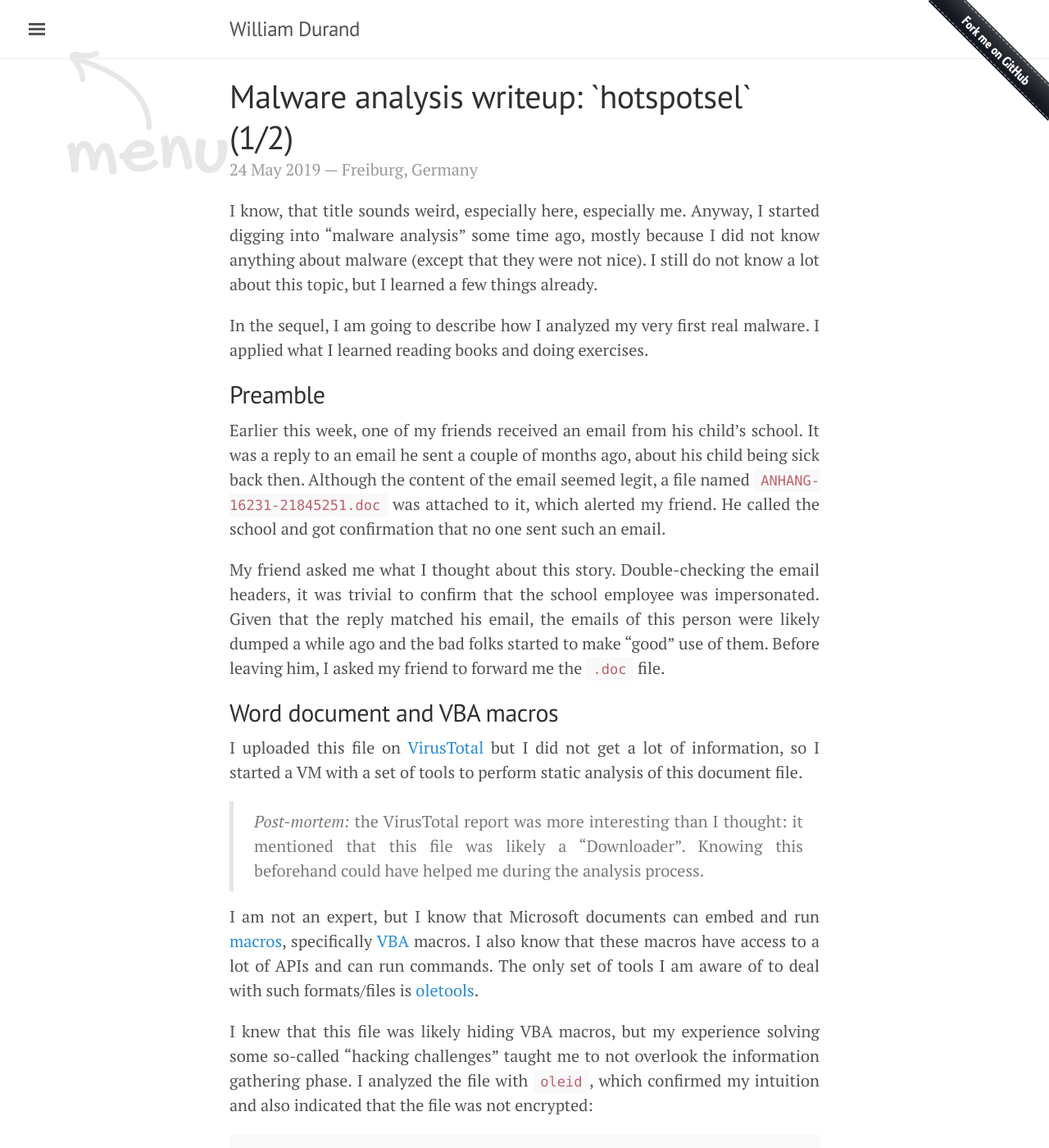
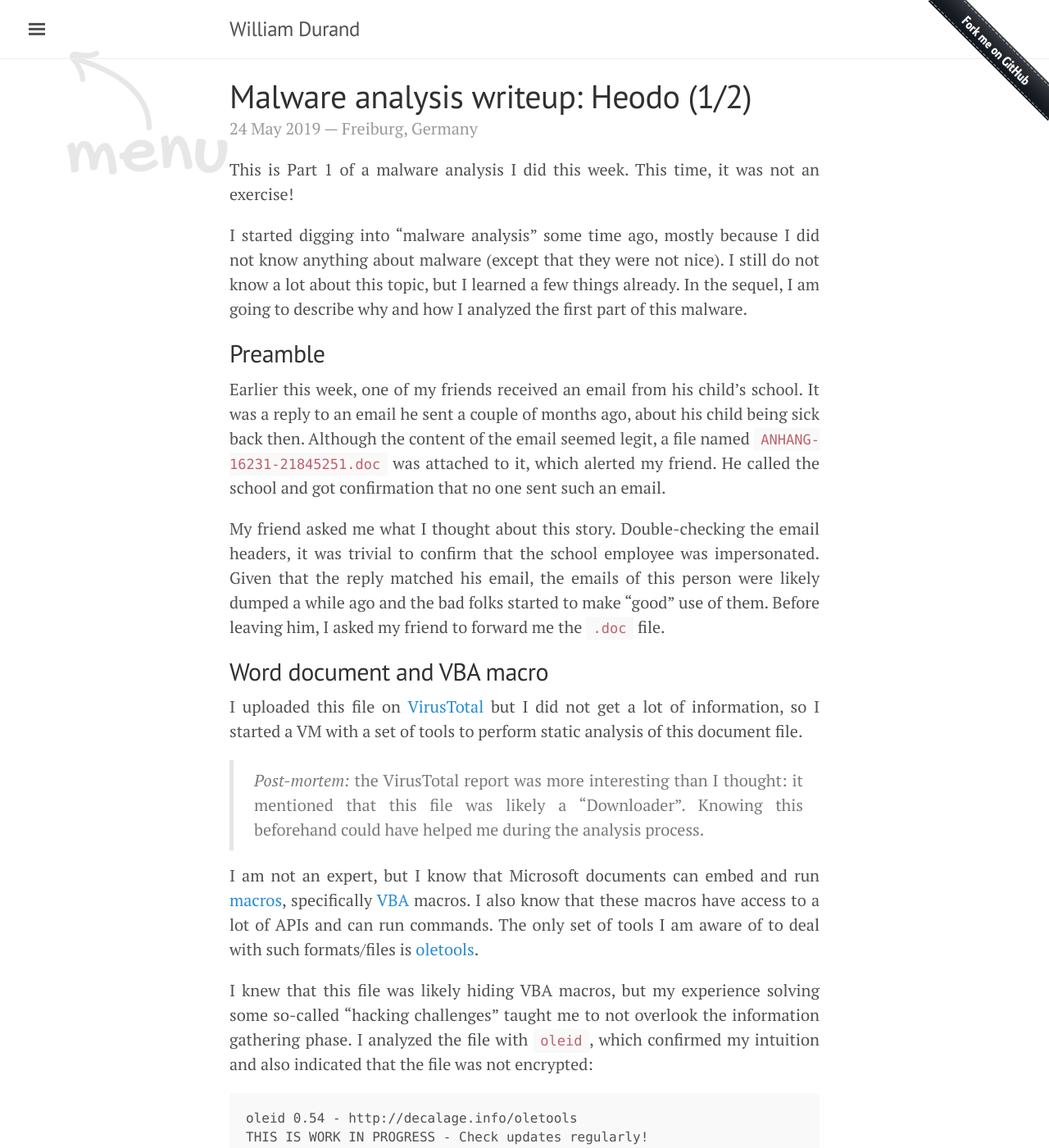
Before and after one commit to willdurand/willdurand.github.io, a Jekyll site: the page built from _posts/2019-05-24-malware-analysis-writeup-heodo-part-1.markdown, in a window 1280 px wide and 1400 px high. Shown: the whole window at 82% size. Built offline with Jekyll 4.4.1, drawn with Linux system fonts in a browser that asks for light colours; nearby versions of some CDN libraries; comment, search, counter and statistics services are not loaded.

Commit message:
Update and rename 2019-05-24-malware-analysis-writeup-hotspotsel-part1.markdown to 2019-05-24-malware-analysis-writeup-heodo-part-1.markdown

```diff
--- a/_posts/2019-05-24-malware-analysis-writeup-hotspotsel-part1.markdown
+++ b/_posts/2019-05-24-malware-analysis-writeup-heodo-part-1.markdown
@@ -1,18 +1,19 @@
 ---
 layout: post
-title: "Malware analysis writeup: `hotspotsel` (1/2)"
+title: "Malware analysis writeup: Heodo (1/2)"
 audio: false
 tldr: false
 location: "Freiburg, Germany"
 ---
 
-I know, that title sounds weird, especially here, especially me. Anyway, I
-started digging into "malware analysis" some time ago, mostly because I did not
-know anything about malware (except that they were not nice). I still do not
-know a lot about this topic, but I learned a few things already.
+This is Part 1 of a malware analysis I did this week. This time, it was not an
+exercise!
 
-In the sequel, I am going to describe how I analyzed my very first real malware.
-I applied what I learned reading books and doing exercises.
+I started digging into "malware analysis" some time ago, mostly because I did
+not know anything about malware (except that they were not nice). I still do
+not know a lot about this topic, but I learned a few things already. In the
+sequel, I am going to describe why and how I analyzed the first part of this
+malware.
 
 ## Preamble
 
@@ -28,7 +29,7 @@ Given that the reply matched his email, the emails of this person were likely
 dumped a while ago and the bad folks started to make "good" use of them. Before
 leaving him, I asked my friend to forward me the `.doc` file.
 
-## Word document and VBA macros
+## Word document and VBA macro
 
 I uploaded this file on [VirusTotal](https://www.virustotal.com) but I did not
 get a lot of information, so I started a VM with a set of tools to perform static
```
